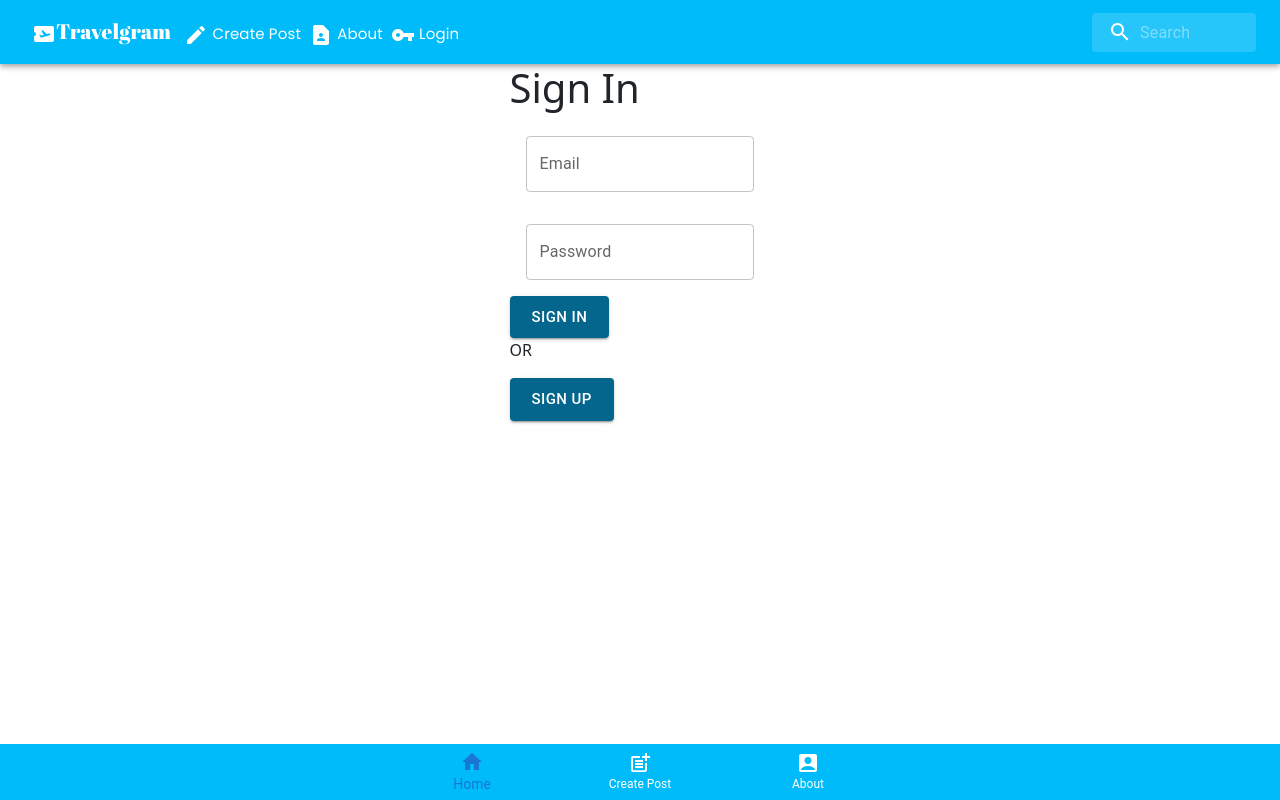
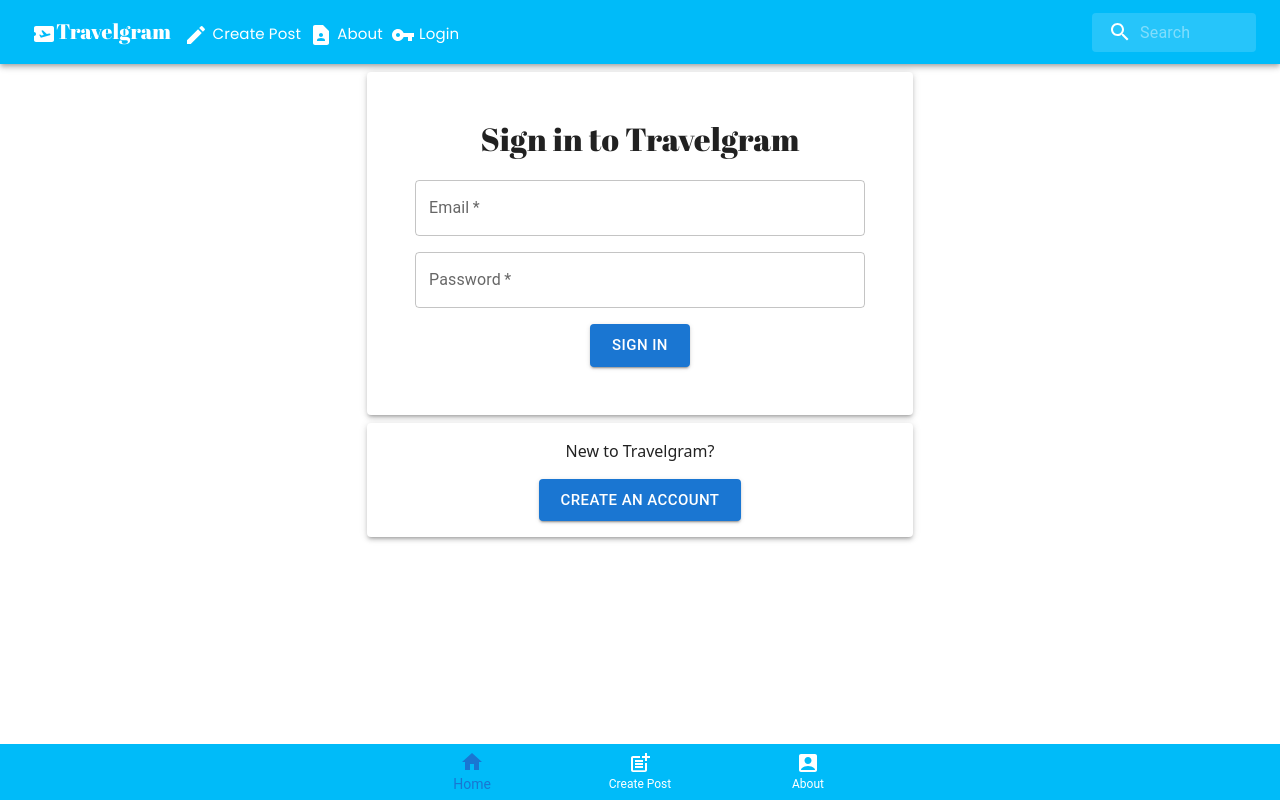
Before and after one commit to shinheep/travel-frontend, a React (Create React App) app: page /#/login in a window 1280 px wide. Built offline with nearby package versions, Linux system fonts and the light colour scheme.

Commit message:
edit styling for login and signup

```diff
--- a/src/Components/Login/Login.js
+++ b/src/Components/Login/Login.js
@@ -1,12 +1,13 @@
-import { Container, Col, Row } from "react-bootstrap";
-
+import { Col, Row, Container } from "react-bootstrap";
+import { Typography } from "@mui/material";
 import Button from "@mui/material/Button";
+import TextField from "@mui/material/TextField";
+import React, { useState } from "react";
+import { Paper } from "@mui/material";
+import { Form } from "react-bootstrap";
 import { Link } from "react-router-dom";
 
-
-import Box from "@mui/material/Box";
-import TextField from "@mui/material/TextField";
-import React, { useState } from "react";
+import "./Login.css";
 
 const linkStyle = {
   textDecoration: "none",
@@ -14,81 +15,116 @@ const linkStyle = {
 };
 
 function Login() {
-  const [loggedUser, setLoggedUser] = useState({
+  const [user, setUser] = useState({
+    email: "",
+    name: "",
+    password: "",
+    username: "",
+  });
+
+  const [loggedUser, setloggedUser] = useState({
     email: "",
     password: "",
   });
 
   const handleChange = (event) => {
-    console.log(event.target.value)
-    const value = event.target.value;
-    const name = event.target.name;
+    // console.log(event.target.value)
+    const { value, name } = event.target;
     const copy = Object.assign({}, loggedUser);
     copy[name] = value;
-    setLoggedUser(copy);
+    setloggedUser(copy);
+  };
+
+  const handleSubmit = (event) => {
+    event.preventDefault();
+    setloggedUser({ email: "", password: "" });
   };
 
   return (
     <>
-      <Container>
+      <Container component="main">
         <Row className="justify-content-md-center">
-          <Col sm={3}>
-            <h1>Sign In</h1>
-            <Box
-              justifyContent="center"
-              component="form"
-              sx={{
-                "& .MuiTextField-root": { m: 2, width: "25ch" },
-              }}
-              noValidate
-              autoComplete="off"
+          <Col sm={6}>
+            <Paper
+              className="w-responsive text-center mx-auto p-5 mt-2"
+              elevation={3}
             >
+              <Row className="justify-content-md-center">
+                <Col sm={12}>
+                  <Typography fontFamily="'Abril Fatface', cursive">
+                    <h2>Sign in to Travelgram</h2>
+                  </Typography>
+
+                  <Form onSubmit={handleSubmit}>
+                    <Form.Group
+                      as={Row}
+                      className="mb-3"
+                      controlId="formPlaintextEmail"
+                    >
+                      <Form.Label column sm="4" md="12"></Form.Label>
+                      <Col sm="12">
                         <TextField
-                className="outlined-textarea"
-                label="Email"
-                placeholder="Email Address"
-                multiline
+                          fullWidth
+                          name="email"
+                          type="email"
                           onChange={handleChange}
                           value={loggedUser.email}
-                name="email"
+                          label="Email"
+                          required
                         />
-
+                      </Col>
+                    </Form.Group>
+                    <Form.Group
+                      as={Row}
+                      className="mb-3"
+                      controlId="formPlaintextPassword"
+                    >
+                      <Col sm="12">
                         <TextField
-                className="outlined-password-input"
+                          fullWidth
+                          name="password"
                           type="password"
+                          value={loggedUser.password}
+                          onChange={handleChange}
                           label="Password"
-                autoComplete="current-password"
-                onChange={handleChange}
-                value={loggedUser.password}
-                name="password"
+                          required
                         />
-              <div className= "buttons">
+                      </Col>
+                    </Form.Group>
                     <Button
-              className="d-flex justify-content-end"
-                style={{ backgroundColor: "#05668d" }}
-                type="submit"
+                      style={{ backgroundColor: "#1A76D2" }}
                       variant="contained"
                       size="large"
+                      type="submit"
                     >
-                Sign in
+                      Sign In
                     </Button>
+                  </Form>
+                </Col>
+              </Row>
+            </Paper>
 
-              <p>OR</p>
+            <Paper
+              className="w-responsive text-center mx-auto p-3 mt-2"
+              elevation={3}
+            >
+              <p>New to Travelgram?</p>
+
+              <Link style={linkStyle} to="/signup">
                 <Button
-                style={{ backgroundColor: "#05668d" }}
+                  style={{ backgroundColor: "#1A76D2" }}
                   variant="contained"
                   size="large"
                 >
                   <Link style={linkStyle} to="/signup">
-                  Sign up
+                    Create an Account
                   </Link>
                 </Button>
-              </div>
-            </Box>
+              </Link>
+            </Paper>
           </Col>
         </Row>
       </Container>
-
     </>
   );
 }
--- a/src/Components/SignUp/SignUp.js
+++ b/src/Components/SignUp/SignUp.js
@@ -1,21 +1,24 @@
-import Button from '@mui/material/Button';
-import { Container, Row, Col } from 'react-bootstrap';
-import React, { useState } from 'react';
-import { Link } from 'react-router-dom';
-import { Paper } from '@mui/material';
-import { Form } from 'react-bootstrap';
+import Button from "@mui/material/Button";
+import { Container, Row, Col } from "react-bootstrap";
+import React, { useState } from "react";
+import { Link } from "react-router-dom";
+import { Typography } from "@mui/material";
+import { Paper } from "@mui/material";
+import { Form } from "react-bootstrap";
+import { TextField } from "@mui/material";
+import "../Login/Login.css";
 
 const linkStyle = {
-	textDecoration: 'none',
-	color: 'white',
+  textDecoration: "none",
+  color: "white",
 };
 
 function SignUp() {
   const [user, setUser] = useState({
-		email: '',
-		name: '',
-		password: '',
-		username: '',
+    email: "",
+    name: "",
+    password: "",
+    username: "",
   });
 
   const handleChange = (event) => {
@@ -29,104 +32,129 @@ function SignUp() {
 
   const handleSubmit = (event) => {
     event.preventDefault();
-		console.log('User data submitted!');
-		fetch('http://localhost:8080/users/', {
-			method: 'POST',
+    console.log("User data submitted!");
+    fetch("http://localhost:8080/users/", {
+      method: "POST",
       headers: {
-				'Content-Type': 'Application/json',
+        "Content-Type": "Application/json",
       },
       body: JSON.stringify(user),
     })
       .then((response) => response.json())
       .then((data) =>
-				setUser({ email: '', name: '', password: '', username: '' })
+        setUser({ email: "", name: "", password: "", username: "" })
       );
   };
 
   return (
     <>
-			<Container component='main'>
+      <Container component="main">
+        <Row className="justify-content-md-center">
+          <Col sm={6}>
             <Paper
-					className='w-responsive text-center mx-auto p-3 mt-2'
-					elevation={3}>
-					<Row className='justify-content-md-center'>
-						<Col sm={6}>
-							<h1>Sign Up</h1>
+              className="w-responsive text-center mx-auto p-3 mt-2"
+              elevation={3}
+            >
+              <Col sm={12}>
+                <Typography fontFamily="'Abril Fatface', cursive">
+                  <h2>Create an Account</h2>
+                </Typography>
+
                 <Form onSubmit={handleSubmit}>
                   <Form.Group
                     as={Row}
-									className='mb-3'
-									controlId='formPlaintextEmail'>
-									<Form.Label column sm='4' md='12'></Form.Label>
-									<Col sm='12'>
-										<Form.Control
+                    className="mb-3"
+                    controlId="formPlaintextEmail"
+                  >
+                    <Form.Label column sm="4" md="12"></Form.Label>
+                    <Col sm="12">
+                      <TextField
+                        fullWidth
+                        required
                         onChange={handleChange}
                         value={user.email}
-											name='email'
-											placeholder='Email Address'
+                        name="email"
+                        label="Email Address"
                       />
                     </Col>
                   </Form.Group>
 
                   <Form.Group
                     as={Row}
-									className='mb-3'
-									controlId='formPlaintextEmail'>
-									<Col sm='12'>
-										<Form.Control
+                    className="mb-3"
+                    controlId="formPlaintextEmail"
+                  >
+                    <Col sm="12">
+                      <TextField
+                        required
+                        fullWidth
                         onChange={handleChange}
                         value={user.name}
-											name='name'
-											placeholder='Full Name'
+                        name="name"
+                        label="Full Name"
                       />
                     </Col>
                   </Form.Group>
 
-								<Col sm='12'>
-									<Form.Control
+                  <Col sm="12">
+                    <TextField
+                      required
+                      fullWidth
                       onChange={handleChange}
                       value={user.username}
-										name='username'
-										placeholder='Username'
+                      name="username"
+                      label="Username"
                     />
                   </Col>
 
                   <Form.Group
                     as={Row}
-									className='mb-3'
-									controlId='formPlaintextPassword'>
-									<Form.Label column sm='12'></Form.Label>
-									<Col sm='12'>
-										<Form.Control
+                    className="mb-3"
+                    controlId="formPlaintextPassword"
+                  >
+                    <Form.Label column sm="12"></Form.Label>
+                    <Col sm="12">
+                      <TextField
+                        required
+                        fullWidth
                         onChange={handleChange}
                         value={user.password}
-											name='password'
-											type='password'
-											placeholder='Password'
+                        name="password"
+                        type="password"
+                        label="Password"
                       />
                     </Col>
                   </Form.Group>
                   <Button
-									style={{ backgroundColor: '#05668d' }}
-									variant='contained'
-									size='large'
-									type='submit'>
-									Sign Up
+                    style={{ backgroundColor: "#1A76D2" }}
+                    variant="contained"
+                    size="large"
+                    type="submit"
+                  >
+                    Create Account
                   </Button>
                 </Form>
-							<br />
-							<p>OR</p>
+              </Col>
+            </Paper>
+            <Paper
+              className="w-responsive text-center mx-auto p-3 mt-2"
+              elevation={3}
+            >
+              <p>Already have an account?</p>
+              <Link style={linkStyle} to="/signup">
                 <Button
-								style={{ backgroundColor: '#05668d' }}
-								variant='contained'
-								size='large'>
-								<Link style={linkStyle} to='/login'>
+                  style={{ backgroundColor: "#1A76D2" }}
+                  variant="contained"
+                  size="large"
+                >
+                  <Link style={linkStyle} to="/login">
                     Sign In
                   </Link>
                 </Button>
+              </Link>
+            </Paper>
           </Col>
         </Row>
-				</Paper>
       </Container>
     </>
   );
```
Lines whose indentation alone changed are shown as unchanged.
